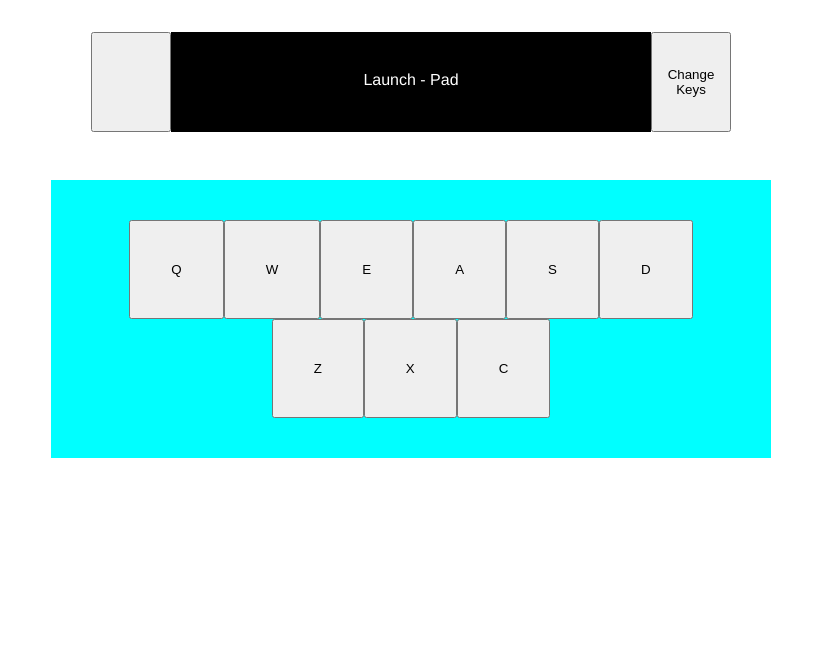
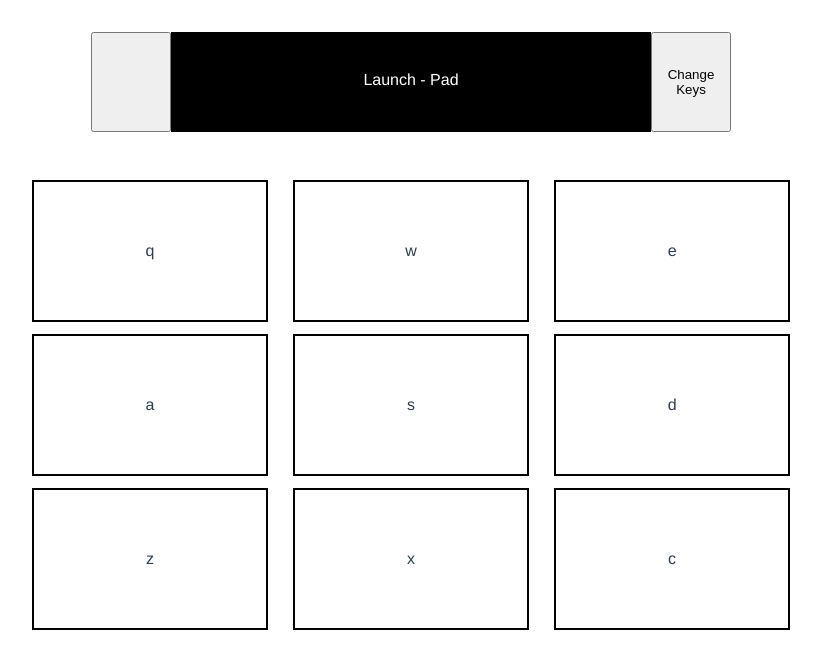
Before and after one commit to JJ-Wph/launchpad, a Vue app: page / in a window 1280 px wide. Shown: the top 668 px of the page, without its empty margins (229-1050 px from the left). Built offline with nearby package versions, Linux system fonts and the light colour scheme.

Commit message:
new divs in launchpad component

```diff
--- a/src/App.vue
+++ b/src/App.vue
@@ -28,6 +28,7 @@ export default {
   -moz-osx-font-smoothing: grayscale;
   text-align: center;
   color: #2c3e50;
-  width: 100%;
+  width: 100vw;
+  height: 100vh;
 }
 </style>
--- a/src/components/LaunchPadComponent.vue
+++ b/src/components/LaunchPadComponent.vue
@@ -1,21 +1,34 @@
 <template>
-  <div class="main" @keyup.q="playSound('http://soundbible.com/mp3/Air Plane Ding-SoundBible.com-496729130.mp3')">
-    <button @click="playSound('http://soundbible.com/mp3/Air Plane Ding-SoundBible.com-496729130.mp3')"
-            @keyup.q="playSound('http://soundbible.com/mp3/Air Plane Ding-SoundBible.com-496729130.mp3')">Q</button>
+    <div    class="main"
+            tabindex="-1"
+            @keydown.q="playSound('https://sampleswap.org/samples-ghost/DRUMS%20(FULL%20KITS)/DRUM%20MACHINES/EMU%20SP%2012%20Kult/31[kb]sp12-06.wav.mp3'); qIsClicked=!qIsClicked"
+            @keydown.w="playSound('https://sampleswap.org/samples-ghost/DRUMS%20(FULL%20KITS)/DRUM%20MACHINES/EMU%20SP%2012%20Kult/34[kb]sp12-28.wav.mp3'); wIsClicked=!wIsClicked"
+            @keydown.e="playSound('https://sampleswap.org/samples-ghost/DRUMS%20(FULL%20KITS)/DRUM%20MACHINES/EMU%20SP%2012%20Kult/25[kb]sp12-26.wav.mp3'); eIsClicked=!eIsClicked"
+            @keydown.a="playSound('https://sampleswap.org/samples-ghost/DRUMS%20(FULL%20KITS)/DRUM%20MACHINES/EMU%20SP%2012%20Kult/25[kb]sp12-20.wav.mp3'); aIsClicked=!aIsClicked"
+            @keydown.s="playSound('https://sampleswap.org/samples-ghost/SOUND%20EFFECTS%20and%20NOISES/Cheesy%20Lo-Fi%20Sound%20Effects/39[kb]Alert-Siren.wav.mp3'); sIsClicked=!sIsClicked"
+            @keydown.d="playSound('https://sampleswap.org/samples-ghost/DRUMS%20(FULL%20KITS)/DRUM%20MACHINES/EMU%20SP%2012%20Kult/18[kb]sp12-17.wav.mp3'); dIsClicked=!dIsClicked"
+            @keydown.z="playSound('https://sampleswap.org/samples-ghost/DRUMS%20(FULL%20KITS)/DRUM%20MACHINES/EMU%20SP%2012%20Kult/7[kb]sp12-24.wav.mp3'); zIsClicked=!zIsClicked"
+            @keydown.x="playSound('https://sampleswap.org/samples-ghost/SOUND%20EFFECTS%20and%20NOISES/Cheesy%20Lo-Fi%20Sound%20Effects/11[kb]Beep-Boop.wav.mp3'); xIsClicked=!xIsClicked"
+            @keydown.c="playSound('https://sampleswap.org/samples-ghost/DRUMS%20(FULL%20KITS)/DRUM%20MACHINES/EMU%20SP%2012%20Kult/28[kb]sp12-21.wav.mp3'); cIsClicked=!cIsClicked"
 
 
 
 
-    <button @click="playSound('https://sampleswap.org/samples-ghost/DRUMS%20(FULL%20KITS)/DRUM%20MACHINES/EMU%20SP%2012%20Kult/34[kb]sp12-28.wav.mp3')"
-            @keyup.w="playSound">W</button>
-    <button @click="playSound('https://sampleswap.org/samples-ghost/DRUMS%20(FULL%20KITS)/DRUM%20MACHINES/EMU%20SP%2012%20Kult/25[kb]sp12-26.wav.mp3')" @keyup.e="playSound">E</button>
-    <button @click.prevent="playSound('http://soundbible.com/mp3/Air Plane Ding-SoundBible.com-496729130.mp3')" @keyup.q="playSound">A</button>
-    <button @click.prevent="playSound('http://soundbible.com/mp3/Air Plane Ding-SoundBible.com-496729130.mp3')" @keyup.q="playSound">S</button>
-    <button @click.prevent="playSound('http://soundbible.com/mp3/Air Plane Ding-SoundBible.com-496729130.mp3')" @keyup.q="playSound">D</button>
-    <button @click.prevent="playSound('http://soundbible.com/mp3/Air Plane Ding-SoundBible.com-496729130.mp3')" @keyup.q="playSound">Z</button>
-    <button @click.prevent="playSound('http://soundbible.com/mp3/Air Plane Ding-SoundBible.com-496729130.mp3')" @keyup.q="playSound">X</button>
-    <button @click.prevent="playSound('')" @keyup.q="playSound">C</button>
-  </div>
+
+
+
+
+            >
+        <div class="qdiv" :class="{colorRed: qIsClicked}" @keydown.q="qIsClicked=!qIsClicked">q</div>
+        <div class="wdiv" :class="{colorRed: wIsClicked}" @keydown.w="wIsClicked=!wIsClicked">w</div>
+        <div class="ediv" :class="{colorRed: eIsClicked}" @keydown.w="eIsClicked=!eIsClicked">e</div>
+        <div class="adiv" :class="{colorRed: aIsClicked}" @keydown.w="aIsClicked=!aIsClicked">a</div>
+        <div class="sdiv" :class="{colorRed: sIsClicked}" @keydown.w="sIsClicked=!sIsClicked">s</div>
+        <div class="ddiv" :class="{colorRed: dIsClicked}" @keydown.w="dIsClicked=!dIsClicked">d</div>
+        <div class="zdiv" :class="{colorRed: zIsClicked}" @keydown.w="zIsClicked=!zIsClicked">z</div>
+        <div class="xdiv" :class="{colorRed: xIsClicked}" @keydown.w="xIsClicked=!xIsClicked">x</div>
+        <div class="cdiv" :class="{colorRed: cIsClicked}" @keydown.w="cIsClicked=!cIsClicked">c</div>
+    </div>
 </template>
 
 <script>
@@ -23,16 +36,29 @@
 export default {
     data() {
         return {
-
+            qIsClicked: false,
+            wIsClicked: false,
+            eIsClicked: false,
+            aIsClicked: false,
+            sIsClicked: false,
+            dIsClicked: false,
+            zIsClicked: false,
+            xIsClicked: false,
+            cIsClicked: false,
         }
     },
+
+    computed: {
+
+    },
+
     methods: {
         playSound(sound) {
             if(sound) {
                 var audio = new Audio(sound);
                 audio.play();
             }
-        }
+        },
     }
 }
 
@@ -40,19 +66,40 @@ export default {
 </script>
 
 <style scoped>
-div{
-    display: flex;
-    flex-wrap: wrap;
-    justify-content: center;
-    flex-direction: row;
-    width: 50%;
-    padding: 40px;
-    margin-top: 4vh;
-    margin-bottom: 2vh;
-    background-color: cyan;
+.main {
+  display: grid;
+  grid-template-columns: 1fr 1fr 1fr 1fr 1fr;
+  grid-template-rows: 1fr 1fr 1fr 1fr;
+  gap: 2% 2%;
+  grid-template-areas:
+    ". qdiv wdiv ediv ."
+    ". adiv sdiv ddiv ."
+    ". zdiv xdiv cdiv .";
+  justify-content: center;
+  align-content: center;
+  align-items: stretch;
+  width: 100%;
+  height: 100%;
 }
 
-button{
-    padding: 40px;
+.qdiv { grid-area: qdiv; }
+.wdiv { grid-area: wdiv; }
+.ediv { grid-area: ediv; }
+.adiv { grid-area: adiv; }
+.sdiv { grid-area: sdiv; }
+.ddiv { grid-area: ddiv; }
+.zdiv { grid-area: zdiv; }
+.xdiv { grid-area: xdiv; }
+.cdiv { grid-area: cdiv; }
+
+.main > div {
+    display: flex;
+    border: 2px solid black;
+    align-items: center;
+    justify-content: center;
+}
+
+.colorRed{
+    background-color: red;
 }
 </style>
```
